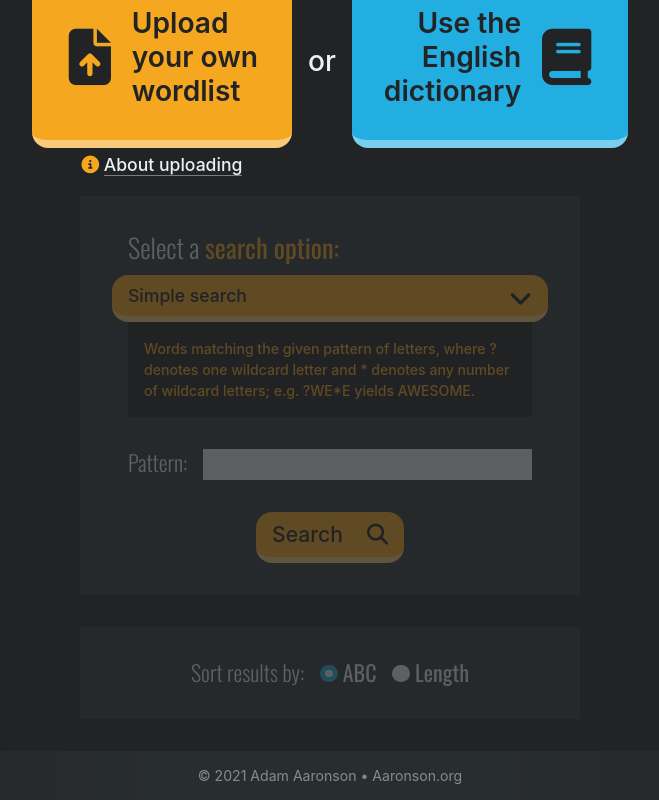
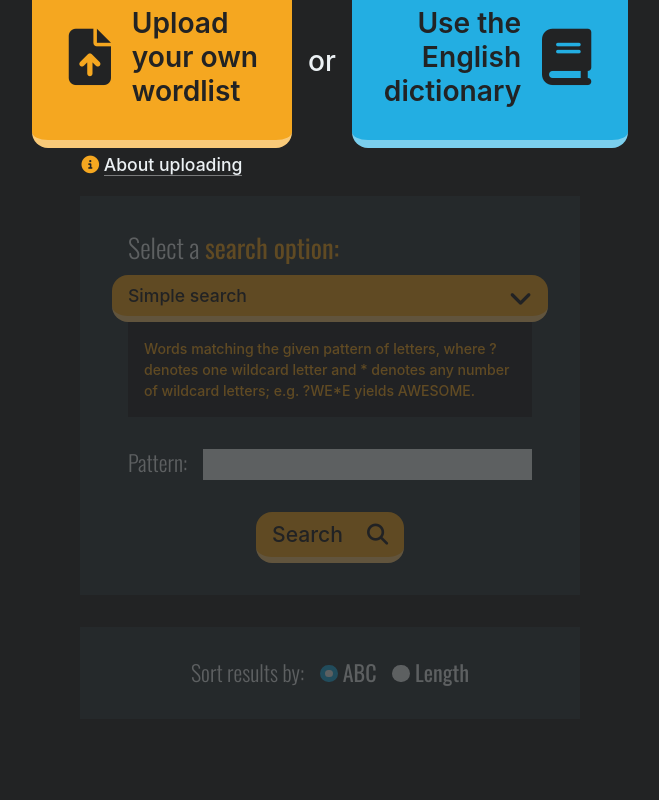
Before and after one commit to adamaaronson/wordlisted, a React (Create React App) app: page / in a window 1280 px wide. Shown: the part 246-1046 px from the top of the page, without its empty margins (310-969 px from the left). After the commit the page ends 997 px from the top, so only its background shows below. Built offline with nearby package versions, Linux system fonts and the light colour scheme.

Commit message:
Fix button clicking and remove footer

```diff
--- a/src/components/App.js
+++ b/src/components/App.js
@@ -28,9 +28,9 @@ function App() {
 
       <SearchArea />
 
-      <footer className="footer">
+      {/* <footer className="footer">
         © {new Date().getFullYear()} Adam Aaronson • <a href="https://aaronson.org">Aaronson.org</a>
-      </footer>
+      </footer> */}
 
     </div>
   );
--- a/src/index.css
+++ b/src/index.css
@@ -254,10 +254,6 @@ header:after, footer:after {
 .wordlist-box:hover {
   cursor: pointer;
   transition: 0.3s background-color;
-}
-
-.wordlist-box:active {
-  border-bottom: none;
 }
 
 .upload-list:hover {
```
